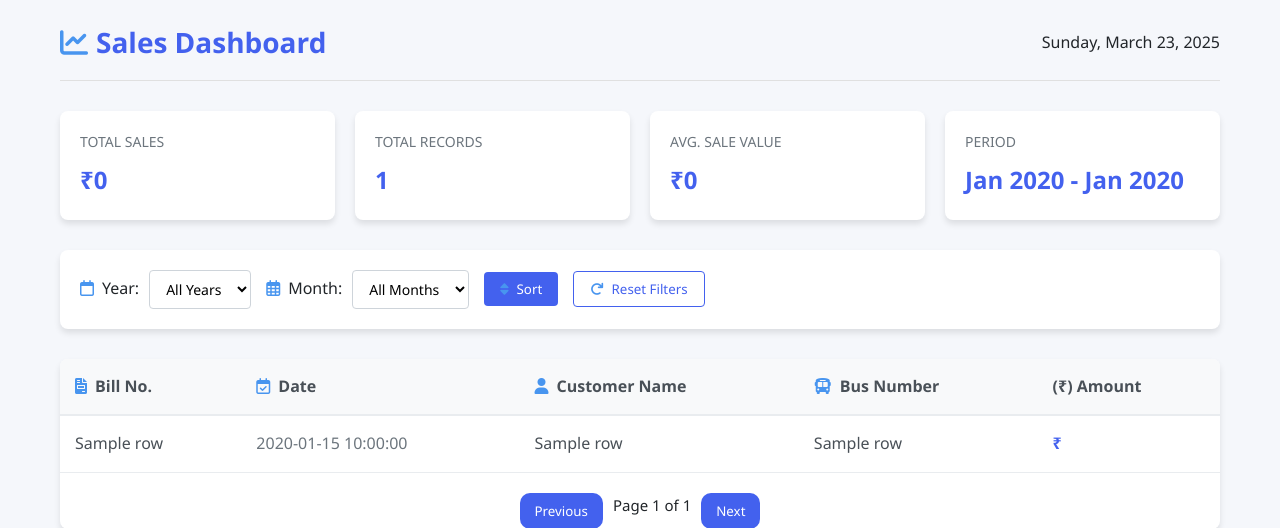
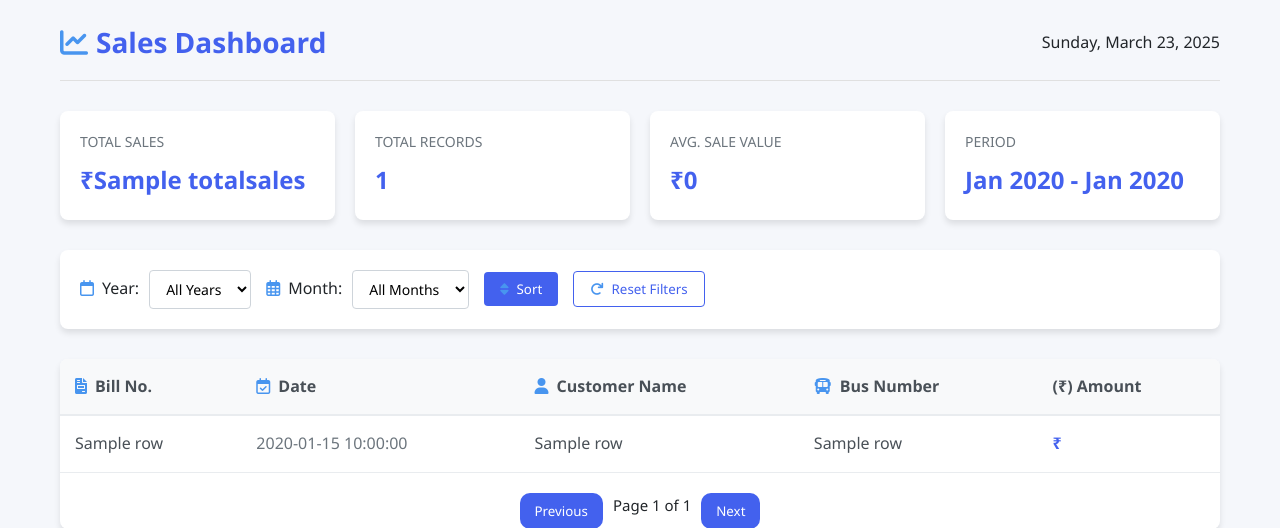
Before and after one commit to simdani786/dukan_web, a Flask app: template templates/sales.html in a window 1280 px wide. Shown: the top 528 px of the page. Run offline with Flask 3, Linux system fonts and the light colour scheme; the template is opened without the code that fills it: most values are stand-ins (such as "Sample title", 1, 10 or a date in 2020).

Commit message:
taolata sales data and total record fixed

```diff
--- a/templates/billing.html
+++ b/templates/billing.html
@@ -154,6 +154,7 @@
             color: var(--primary-dark);
             margin-bottom: 0;
         }
+
 
         .status-indicator {
             display: inline-block;
--- a/templates/sales.html
+++ b/templates/sales.html
@@ -257,15 +257,15 @@
         <div class="stats-container">
             <div class="stat-card">
                 <div class="stat-card-title">Total Sales</div>
-                <div class="stat-card-value" id="total-sales">₹0</div>
+                <div class="stat-card-value" id="total-sales">₹{{Totalsales}}</div>
             </div>
             <div class="stat-card">
                 <div class="stat-card-title">Total Records</div>
-                <div class="stat-card-value" id="total-records">0</div>
+                <div class="stat-card-value" id="total-records">{{count}}</div>
             </div>
             <div class="stat-card">
                 <div class="stat-card-title">Avg. Sale Value</div>
-                <div class="stat-card-value" id="avg-sale">₹0</div>
+                <div class="stat-card-value" id="avg-sale">₹{{avgsales}}</div>
             </div>
             <div class="stat-card">
                 <div class="stat-card-title">Period</div>
@@ -382,8 +382,8 @@
             });
 
             // Update stats display
-            document.getElementById('total-sales').textContent = '₹' + totalAmount.toLocaleString('en-IN');
-            document.getElementById('total-records').textContent = recordCount;
+            // document.getElementById('total-sales').textContent = '₹' + totalAmount.toLocaleString('en-IN');
+            // document.getElementById('total-records').textContent = recordCount;
 
             const avgSale = recordCount > 0 ? totalAmount / recordCount : 0;
             document.getElementById('avg-sale').textContent = '₹' + avgSale.toLocaleString('en-IN', { maximumFractionDigits: 2 });
```
Also changed, not shown: routes/sales.py (+18 -1 lines), sales.db.
